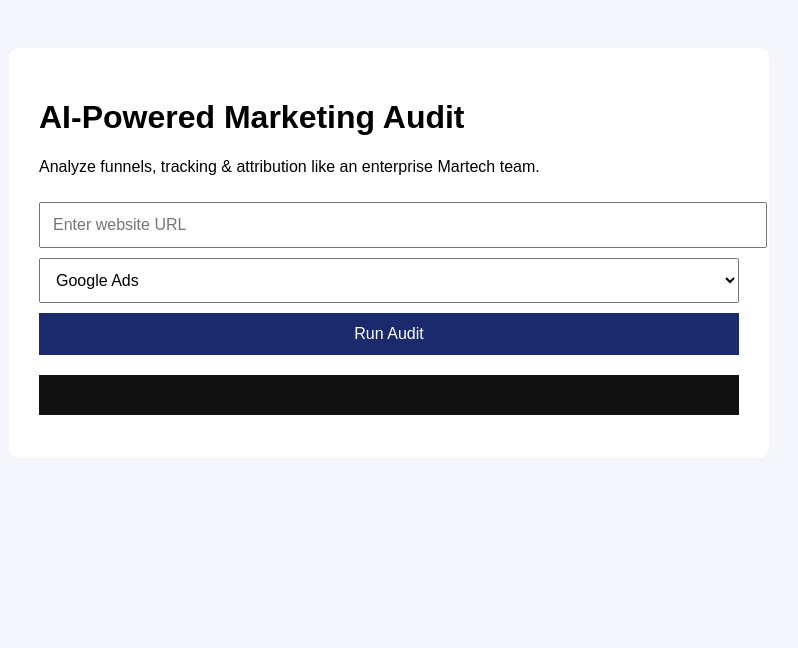
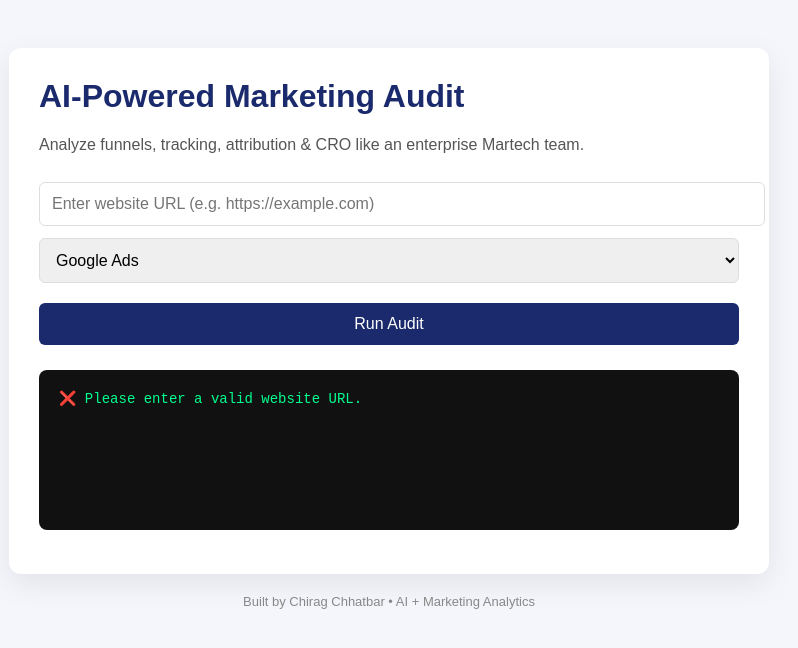
Before and after one commit to ChiragCC/chirag-portfolio, a plain HTML site: page audit.html in a window 1280 px wide. Both pictures are taken after a click on the button "Run Audit". Shown: the whole page, without its empty margins (251-1049 px from the left). Drawn offline with Linux system fonts and the light colour scheme.

Commit message:
Update audit.html

```diff
--- a/audit.html
+++ b/audit.html
@@ -1,24 +1,87 @@
 <!DOCTYPE html>
-<html>
+<html lang="en">
 <head>
+  <meta charset="UTF-8" />
   <title>AI Marketing Audit | Chirag Chhatbar</title>
+
   <style>
-body { font-family: Arial; background:#f4f6fb; padding:40px;}
-.card { background:white; padding:30px; max-width:700px; margin:auto; border-radius:10px; }
+    body {
+      font-family: Arial, sans-serif;
+      background: #f4f6fb;
+      padding: 40px;
+    }
+
+    .card {
+      background: #ffffff;
+      padding: 30px;
+      max-width: 700px;
+      margin: auto;
+      border-radius: 12px;
+      box-shadow: 0 10px 30px rgba(0,0,0,0.08);
+    }
+
+    h1 {
+      margin-top: 0;
+      color: #1a2a6c;
+    }
+
+    p {
+      color: #555;
+    }
+
     input, select, button {
-  width:100%; padding:12px; margin-top:10px; font-size:16px;
+      width: 100%;
+      padding: 12px;
+      margin-top: 12px;
+      font-size: 16px;
+      border-radius: 6px;
+      border: 1px solid #ddd;
     }
-button { background:#1a2a6c; color:white; border:none; cursor:pointer;}
-pre { background:#111; color:#0f0; padding:20px; margin-top:20px; white-space:pre-wrap;}
+
+    button {
+      background: #1a2a6c;
+      color: white;
+      border: none;
+      cursor: pointer;
+      margin-top: 20px;
+    }
+
+    button:hover {
+      background: #243b8f;
+    }
+
+    pre {
+      background: #111;
+      color: #00ff90;
+      padding: 20px;
+      margin-top: 25px;
+      border-radius: 8px;
+      white-space: pre-wrap;
+      font-size: 14px;
+      min-height: 120px;
+    }
+
+    .footer {
+      text-align: center;
+      margin-top: 20px;
+      font-size: 13px;
+      color: #888;
+    }
   </style>
 </head>
+
 <body>
 
   <div class="card">
     <h1>AI-Powered Marketing Audit</h1>
-<p>Analyze funnels, tracking & attribution like an enterprise Martech team.</p>
+    <p>Analyze funnels, tracking, attribution & CRO like an enterprise Martech team.</p>
 
-<input id="url" placeholder="Enter website URL" />
+    <input
+      id="url"
+      type="text"
+      placeholder="Enter website URL (e.g. https://example.com)"
+    />
+
     <select id="channel">
       <option>Google Ads</option>
       <option>Facebook Ads</option>
@@ -29,41 +92,47 @@ pre { background:#111; color:#0f0; padding:20px; margin-top:20px; white-space:pr
 
     <button onclick="runAudit()">Run Audit</button>
 
-<pre id="output"></pre>
+    <pre id="output">Awaiting input...</pre>
+  </div>
+
+  <div class="footer">
+    Built by Chirag Chhatbar • AI + Marketing Analytics
   </div>
 
   <script>
     async function runAudit() {
-  const url = document.getElementById("url").value;
+      const url = document.getElementById("url").value.trim();
       const channel = document.getElementById("channel").value;
-  document.getElementById("output").textContent = "Running AI audit...";
+      const output = document.getElementById("output");
 
-  const prompt = `
-You are a senior marketing analytics consultant.
-Audit the website ${url} for ${channel}.
-Check:
-- Conversion funnel
-- Tracking & analytics gaps
-- Attribution issues
-- CRO improvements
-- Growth opportunities
-Give bullet point actionable insights.
-`;
+      if (!url) {
+        output.textContent = "❌ Please enter a valid website URL.";
+        return;
+      }
 
+      output.textContent = "🔍 Running AI audit... Please wait.";
+
+      try {
         const response = await fetch("/.netlify/functions/audit", {
           method: "POST",
-  headers: { "Content-Type": "application/json" },
+          headers: {
+            "Content-Type": "application/json"
+          },
           body: JSON.stringify({ url, channel })
         });
-const data = await response.json();
-document.getElementById("output").textContent = data.result;
 
-    })
-  });
+        if (!response.ok) {
+          throw new Error("Server error");
+        }
 
         const data = await response.json();
-  document.getElementById("output").textContent =
-    data.choices[0].message.content;
+        output.textContent = data.result;
+
+      } catch (error) {
+        console.error(error);
+        output.textContent =
+          "⚠️ Audit failed. Please check backend or console logs.";
+      }
     }
   </script>
 
```
Lines whose indentation alone changed are shown as unchanged.
